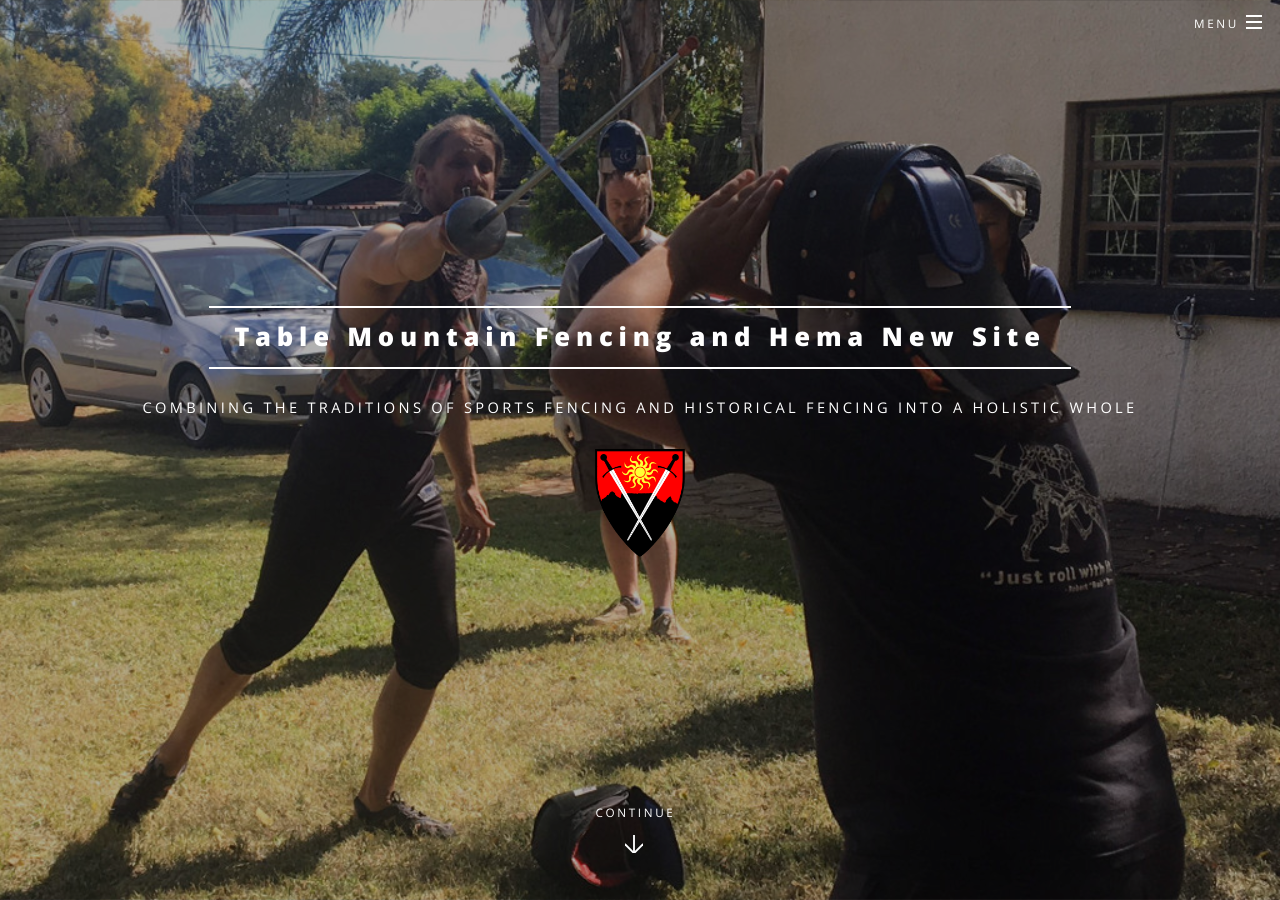
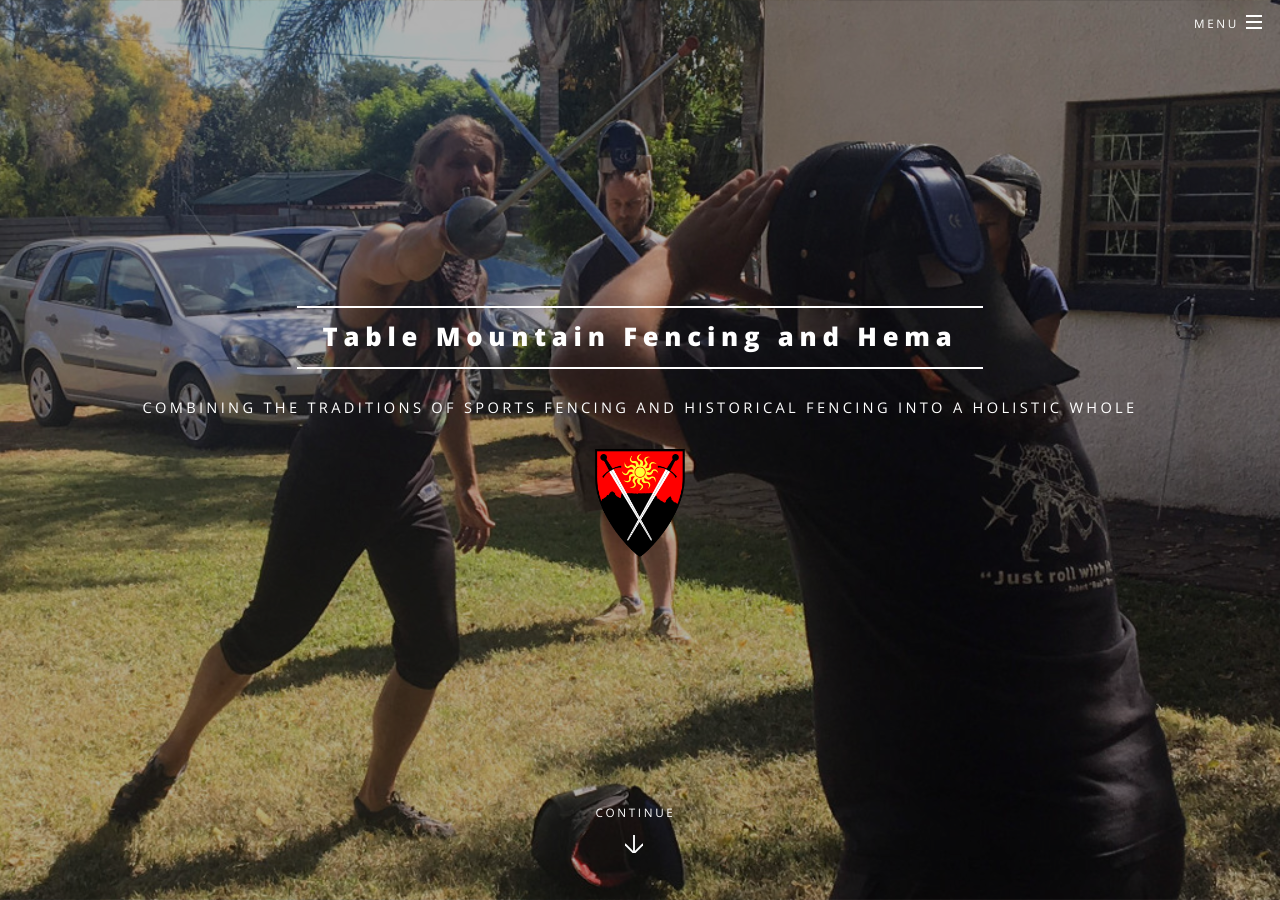
Before and after one commit to table-mountain-hema/table-mountain-hema.github.io, a Jekyll site: the page built from index.md, in a window 1280 px wide and 900 px high. Built offline with Jekyll 4.4.1, drawn with Linux system fonts in a browser that asks for light colours.

Commit message:
revert change

```diff
--- a/_config.yml
+++ b/_config.yml
@@ -1,5 +1,5 @@
 # Site settings
-title: Table Mountain Fencing and Hema New Site
+title: Table Mountain Fencing and Hema
 description: Combining the traditions of Sports Fencing and Historical fencing into a holistic whole
 owner:
   name: Peter van Onselen
```
